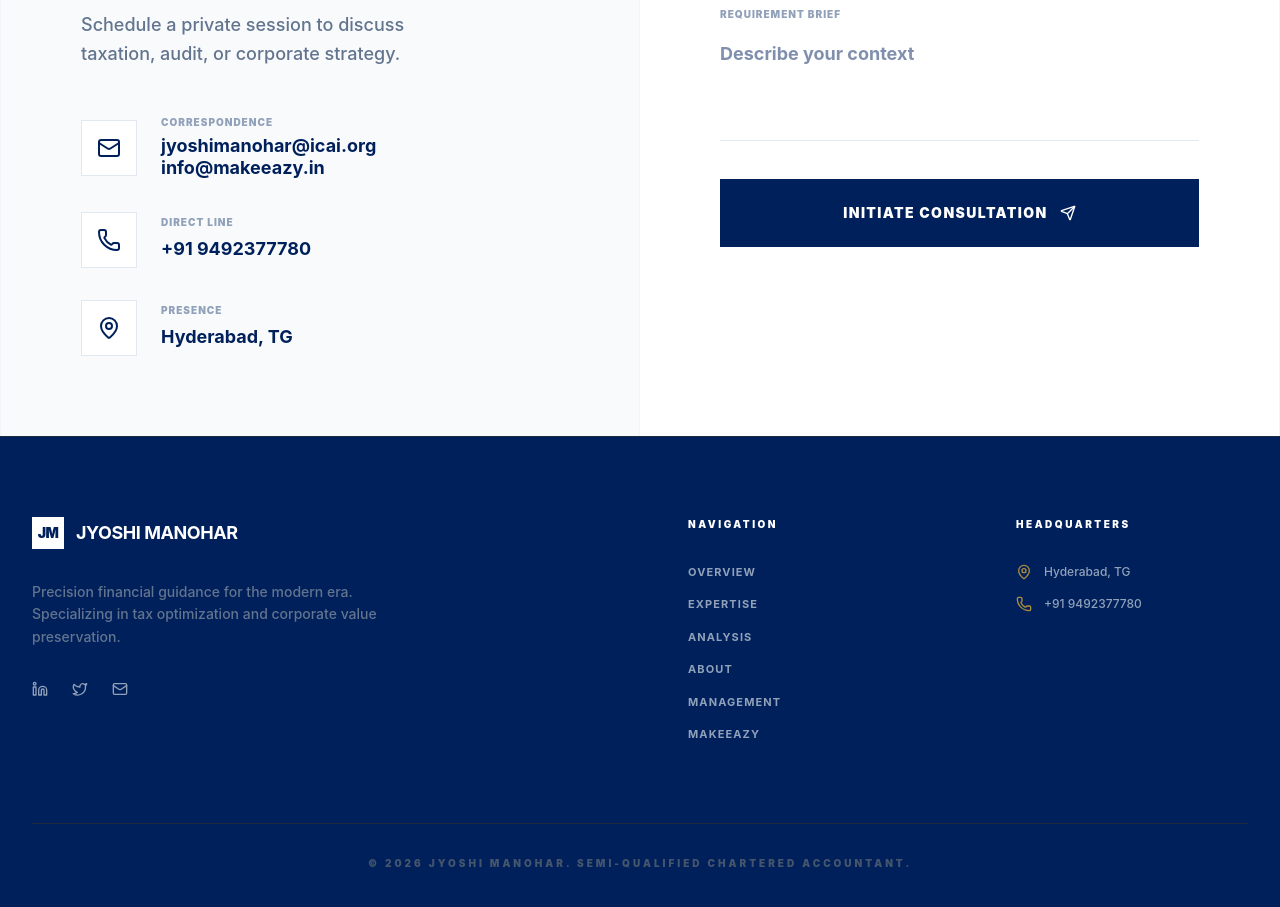
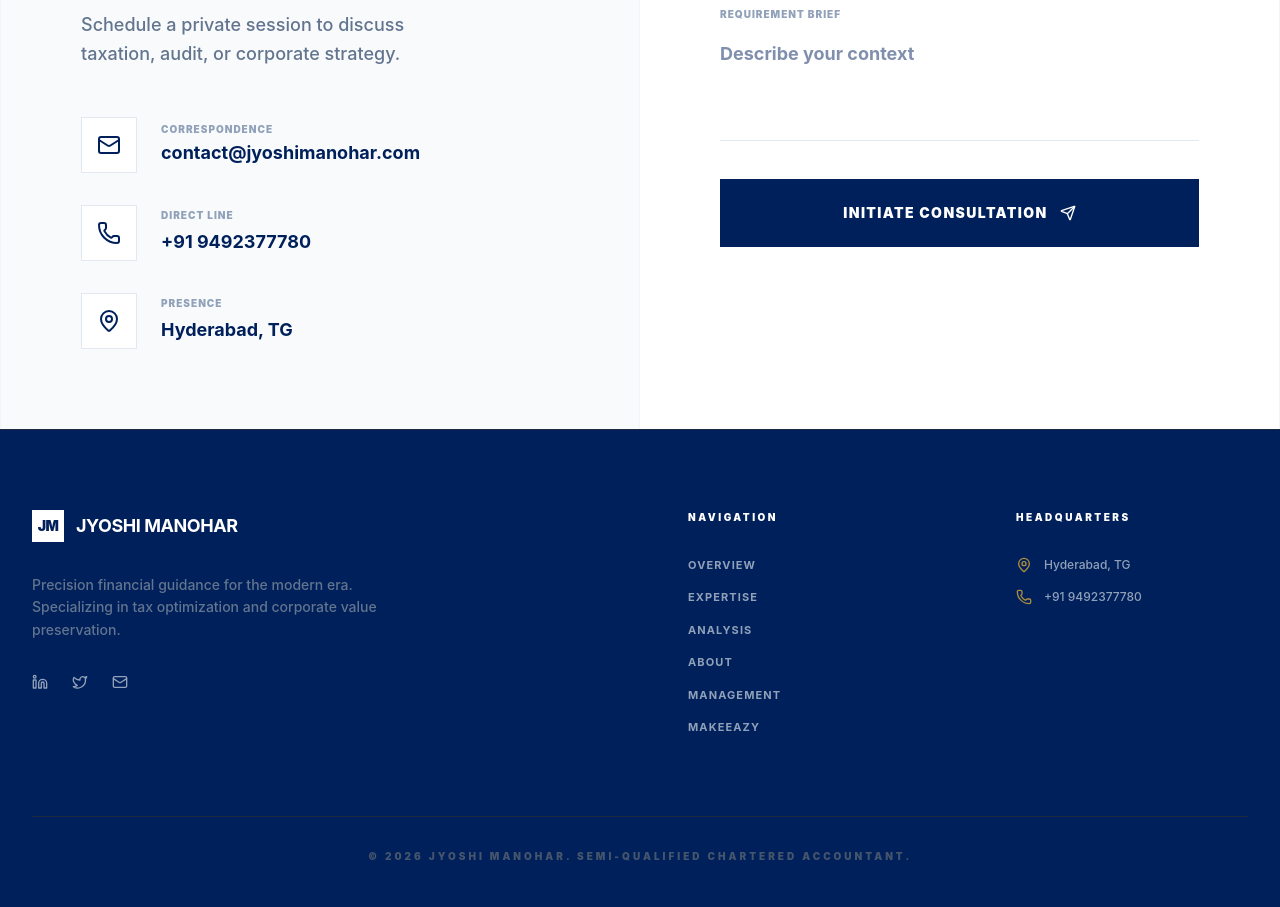
Before and after one commit to gjyoshimanohar/Jyoshi-Manohar, a React (Vite) app: page /#about in a window 1280 px wide. Shown: the part 4260-5167 px from the top of the page. Built offline with nearby package versions, Linux system fonts and the light colour scheme; no server answers; the database is empty.

Commit message:
feat(contact): Update contact email address
Replaces the old correspondence email address with the new primary domain email for better branding and communication.

```diff
--- a/src/components/Contact.tsx
+++ b/src/components/Contact.tsx
@@ -17,7 +17,7 @@ export default function Contact() {
 
             <div className="space-y-8">
               {[
-                { icon: Mail, label: 'Correspondence', values: ['jyoshimanohar@icai.org', 'info@makeeazy.in'] },
+                { icon: Mail, label: 'Correspondence', values: ['contact@jyoshimanohar.com'] },
                 { icon: Phone, label: 'Direct Line', value: '+91 9492377780' },
                 { icon: MapPin, label: 'Presence', value: 'Hyderabad, TG' }
               ].map((item, idx) => (
```
